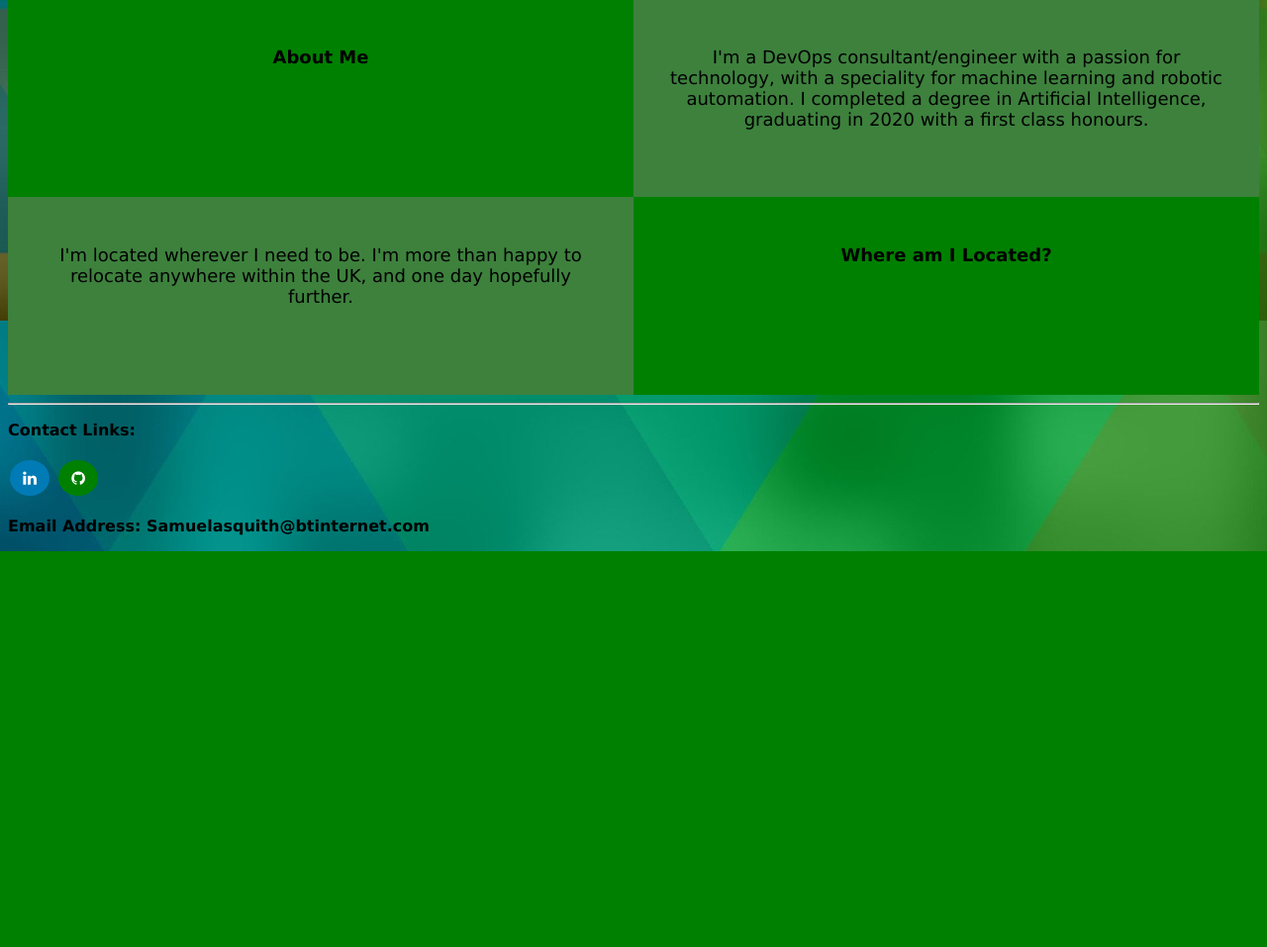
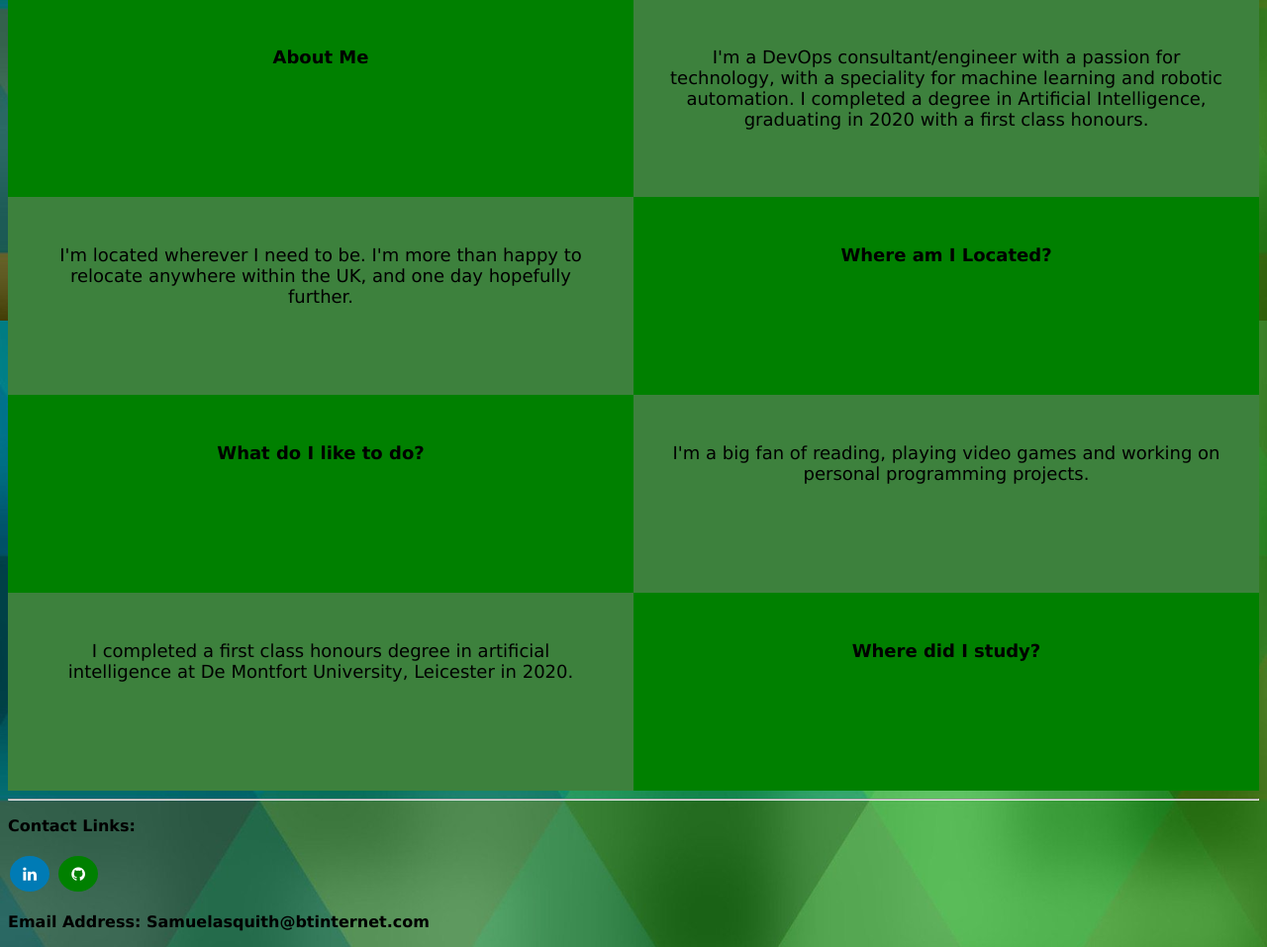
Before and after one commit to Sboncio/website, a Flask app: page / in a window 1280 px wide. Shown: the part 476-1433 px from the top of the page at 99% size. Before the commit the page ends 1033 px from the top, so only its background shows below. Run offline with Flask 2, Linux system fonts and the light colour scheme.

Commit message:
Added additional info

```diff
--- a/app/application/templates/home.html
+++ b/app/application/templates/home.html
@@ -34,5 +34,30 @@
         <p><b>Where am I Located?</b></p>
         </div>
     </div>
+    <div class="clearfix">
+        <div class="box" style="background-color: green">
+        <p><b>
+            What do I like to do?
+        </b></p>
+        </div>
+        <div class="box" style="background-color: rgb(61, 129, 61)">
+        <p>I'm a big fan of reading, playing video games and
+            working on personal programming projects.
+        </p>
+        </div>
+    </div>
+    <div class="clearfix">
+        <div class="box" style="background-color: rgb(61, 129, 61)">
+        <p>
+            I completed a first class honours degree in artificial
+            intelligence at De Montfort University, Leicester in 2020.
+        </p>
+        </div>
+        <div class="box" style="background-color: green">
+        <p><b>
+            Where did I study?
+        </b></p>
+        </div>
+    </div>
 
 {% endblock %}
```
